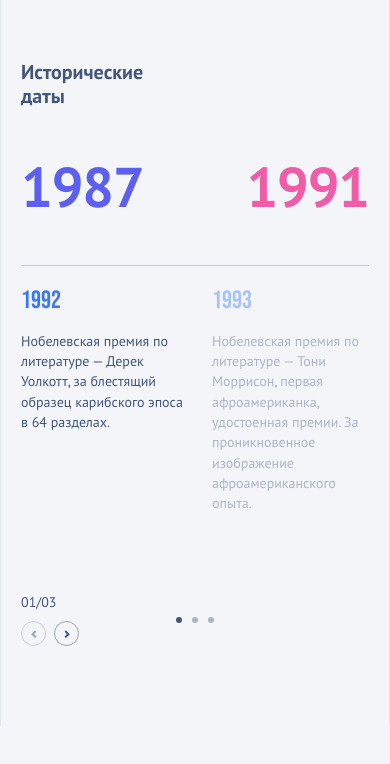
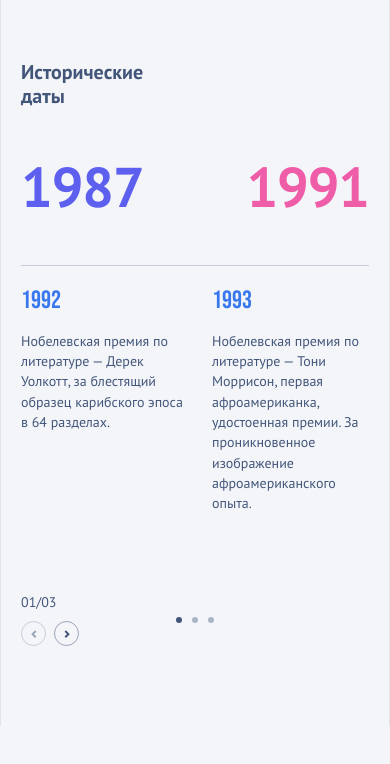
Before and after one commit to semlex/historical, a React (Create React App) app: page / in a window 390 px wide. Shown: the top 764 px of the page. Built offline with nearby package versions, Linux system fonts and the light colour scheme.

Commit message:
delete opacity on mobile

```diff
--- a/src/entities/key-event/ui/key-events-slider/key-events-slider.module.scss
+++ b/src/entities/key-event/ui/key-events-slider/key-events-slider.module.scss
@@ -58,15 +58,3 @@
     visibility: hidden;
   }
 }
-
-@include mobile {
-  .sliderWrapper {
-    :global(.swiper-slide) {
-      opacity: 0.4;
-    }
-
-    :global(.swiper-slide.swiper-slide-active) {
-      opacity: 1;
-    }
-  }
-}
```
